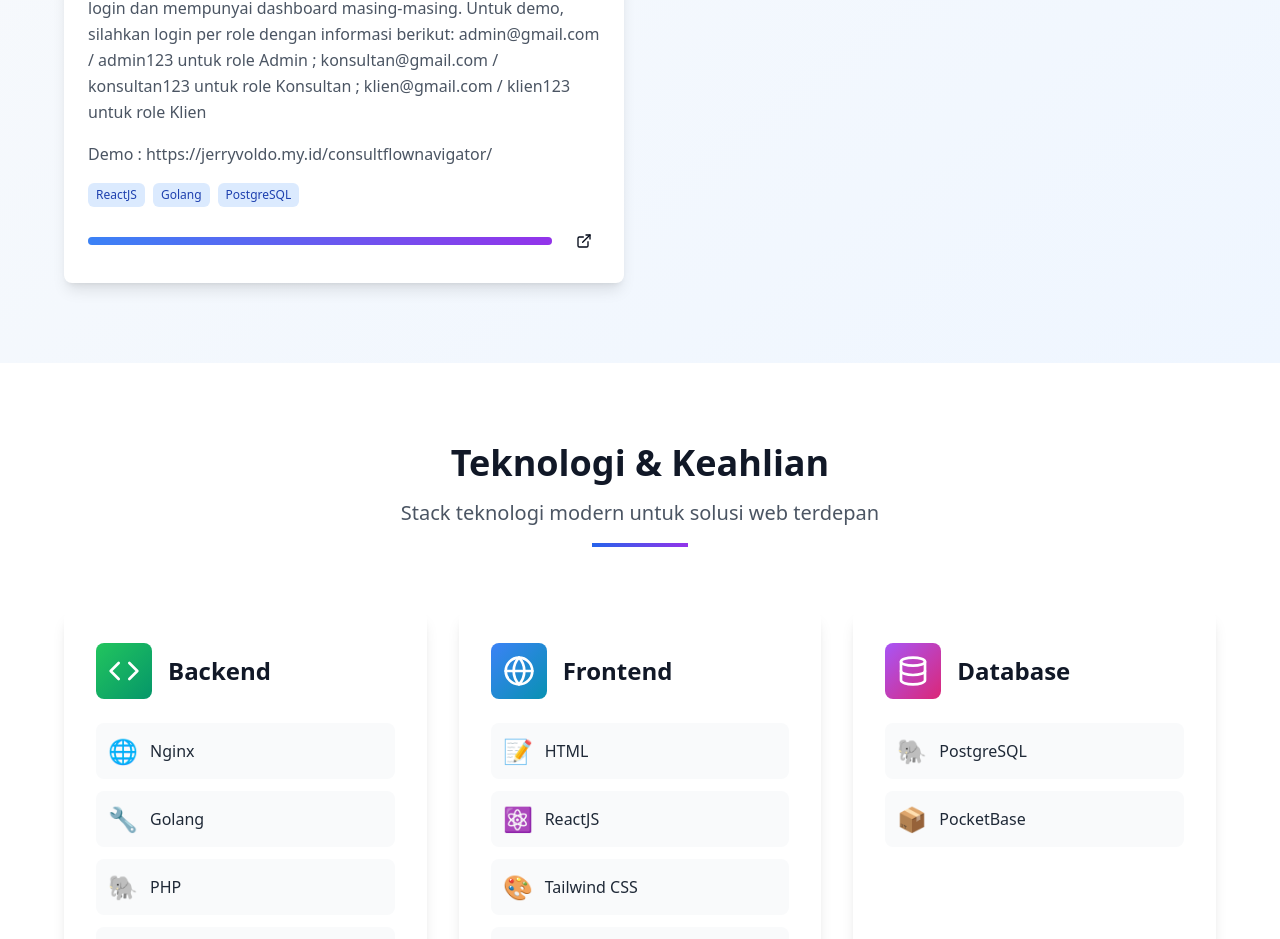
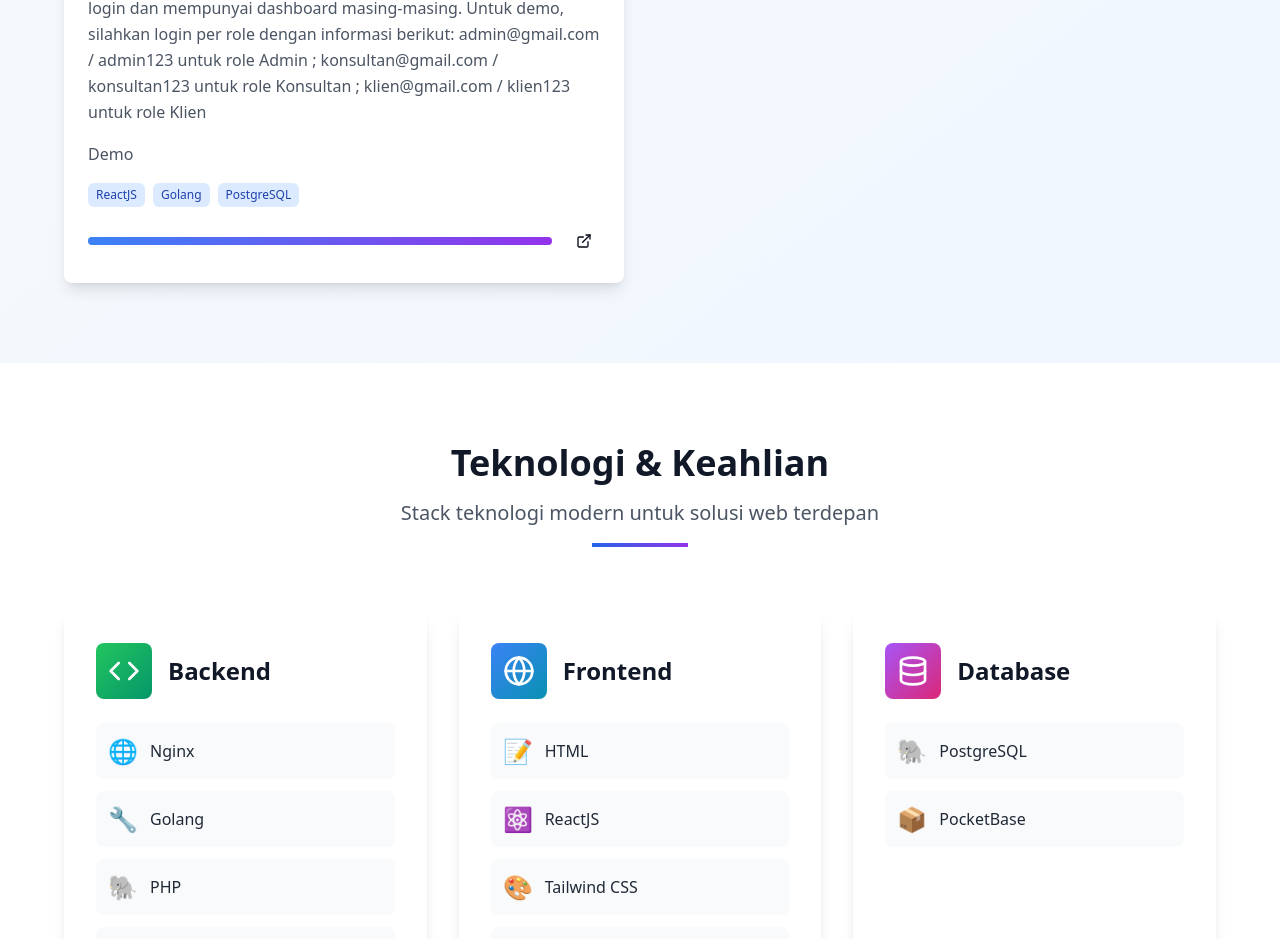
Before and after one commit to jerryvoldofebian/pixel-portfolio-deck, a React (Vite) app: page / in a window 1280 px wide. Shown: the part 2013-2952 px from the top of the page. Built offline with nearby package versions, Linux system fonts and the light colour scheme.

Commit message:
Update Index.tsx

```diff
--- a/src/pages/Index.tsx
+++ b/src/pages/Index.tsx
@@ -206,7 +206,7 @@ const Index = () => {
                   <CardContent className="p-6">
                     <h3 className="text-xl font-bold text-gray-900 mb-3">{project.title}</h3>
                     <p className="text-gray-600 mb-4 leading-relaxed">{project.description}</p>
-                    <p className="text-gray-600 mb-4 leading-relaxed">Demo : <a href="{project.demo}">{project.demo}</a></p>
+                    <p className="text-gray-600 mb-4 leading-relaxed"><a href="{project.demo}">Demo</a></p>
                     <div className="flex flex-wrap gap-2 mb-4">
                       {project.tech.map((tech, index) => (
                         <span key={index} className="px-2 py-1 bg-blue-100 text-blue-800 rounded-md text-xs font-medium">
```
